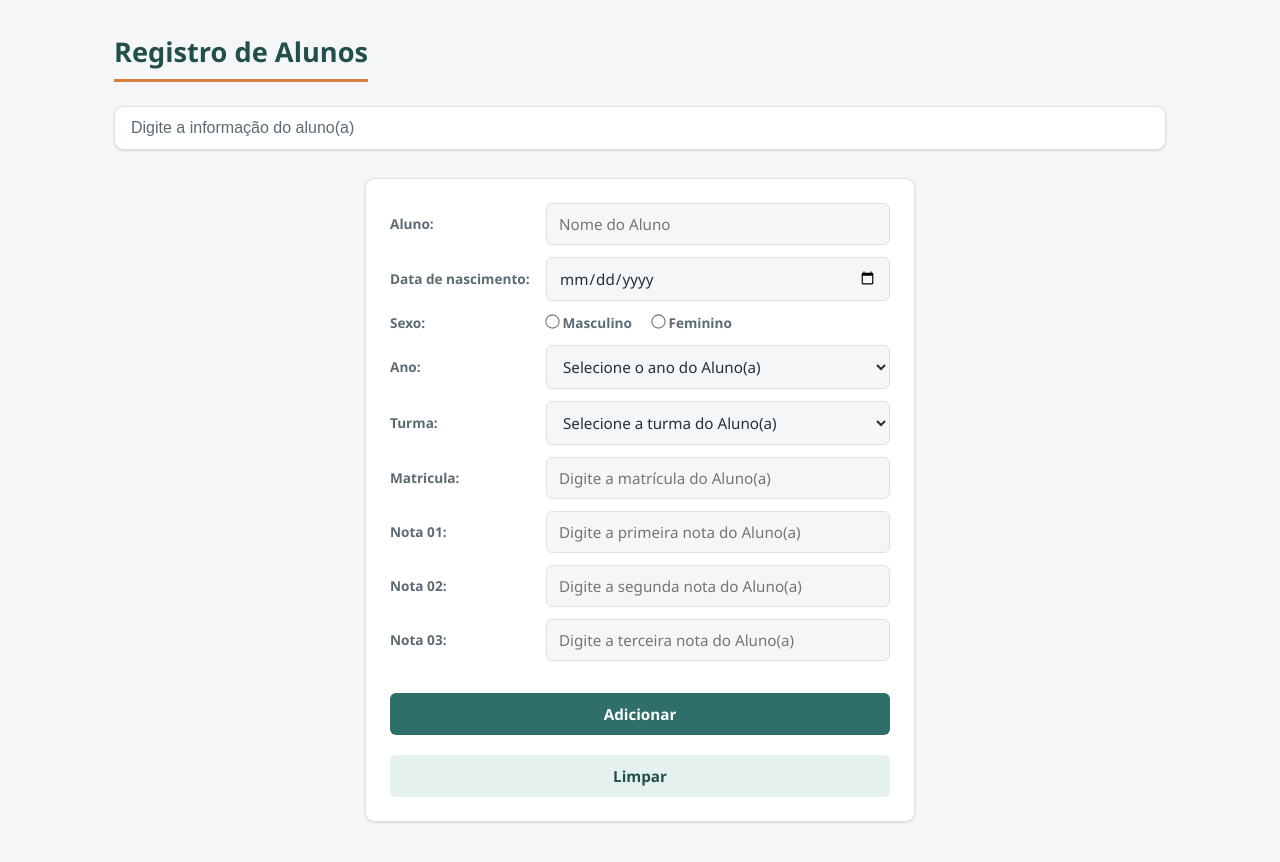
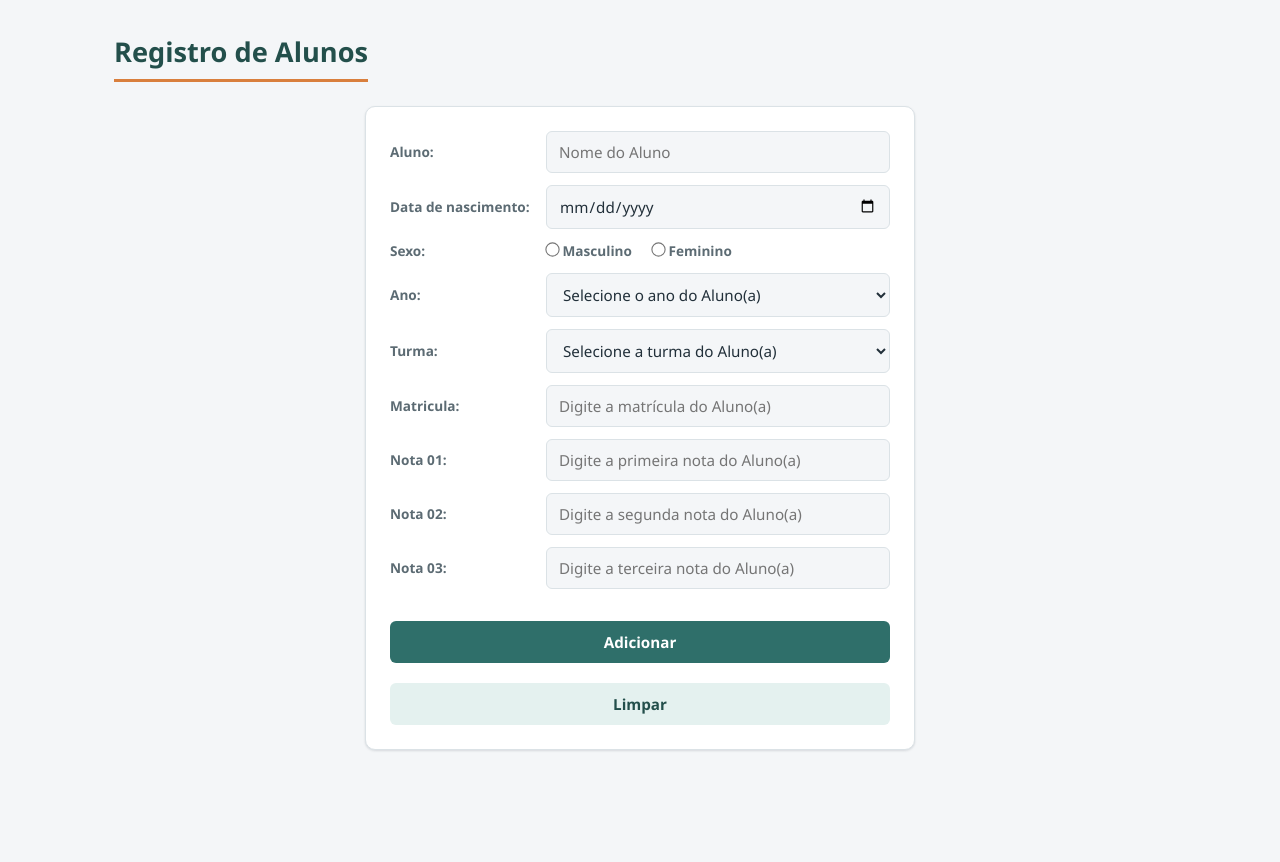
Before and after one commit to LucasAl03/aplicacao_typescript, a plain HTML site: page index.html in a window 1280 px wide. Drawn offline with Linux system fonts and the light colour scheme.

Commit message:
Removido o input para pesquisa

```diff
--- a/index.html
+++ b/index.html
@@ -12,11 +12,8 @@
 </head>
 <body>
     <main id="geral">
+
         <h2>Registro de Alunos</h2>
-
-        <section id="pesquisa">
-            <input type="search" name="pesquisa" id="pesquisa" placeholder="Digite a informação do aluno(a)">
-        </section>
 
         <section id="cards-add">
             <form id="form-aluno" class="card">
```
